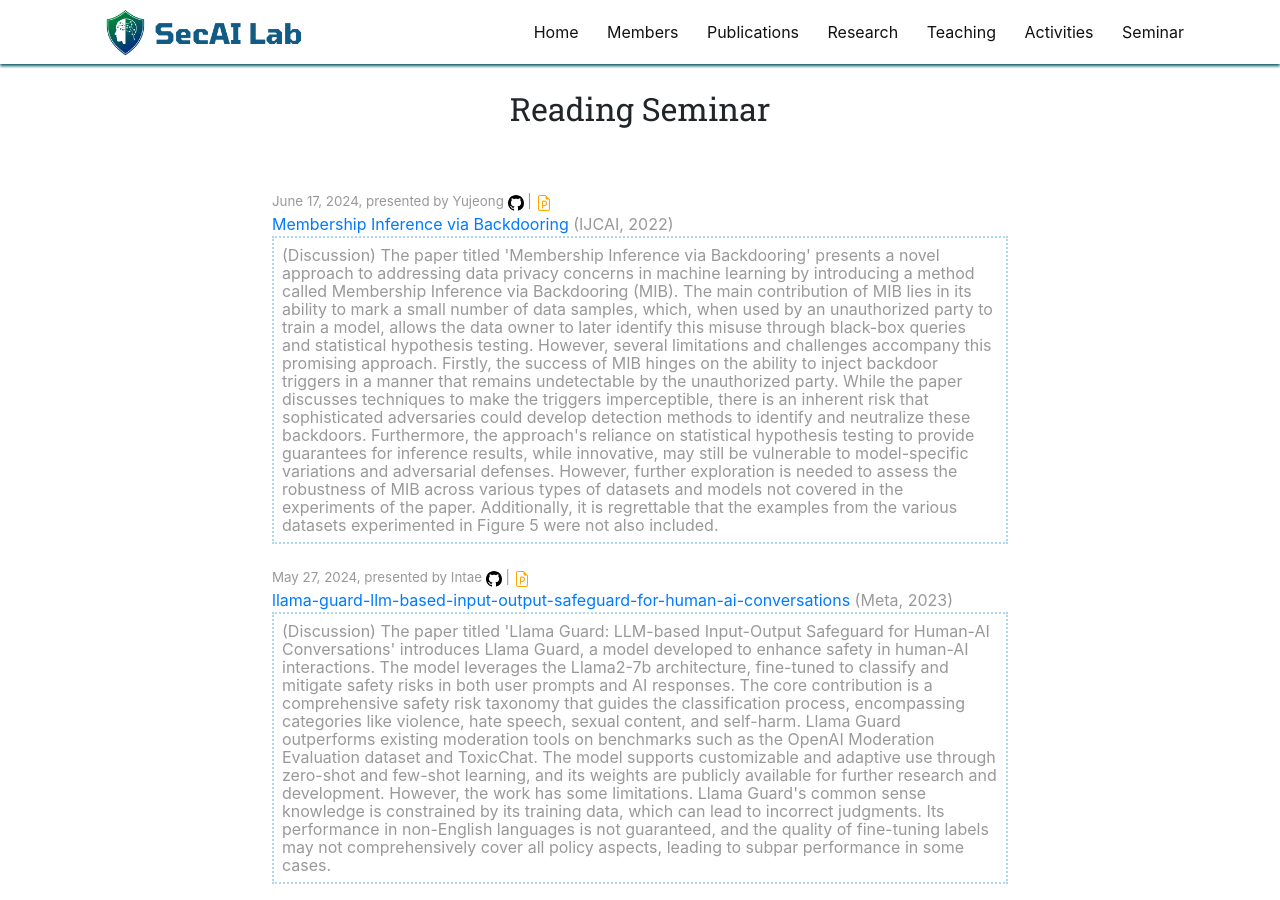
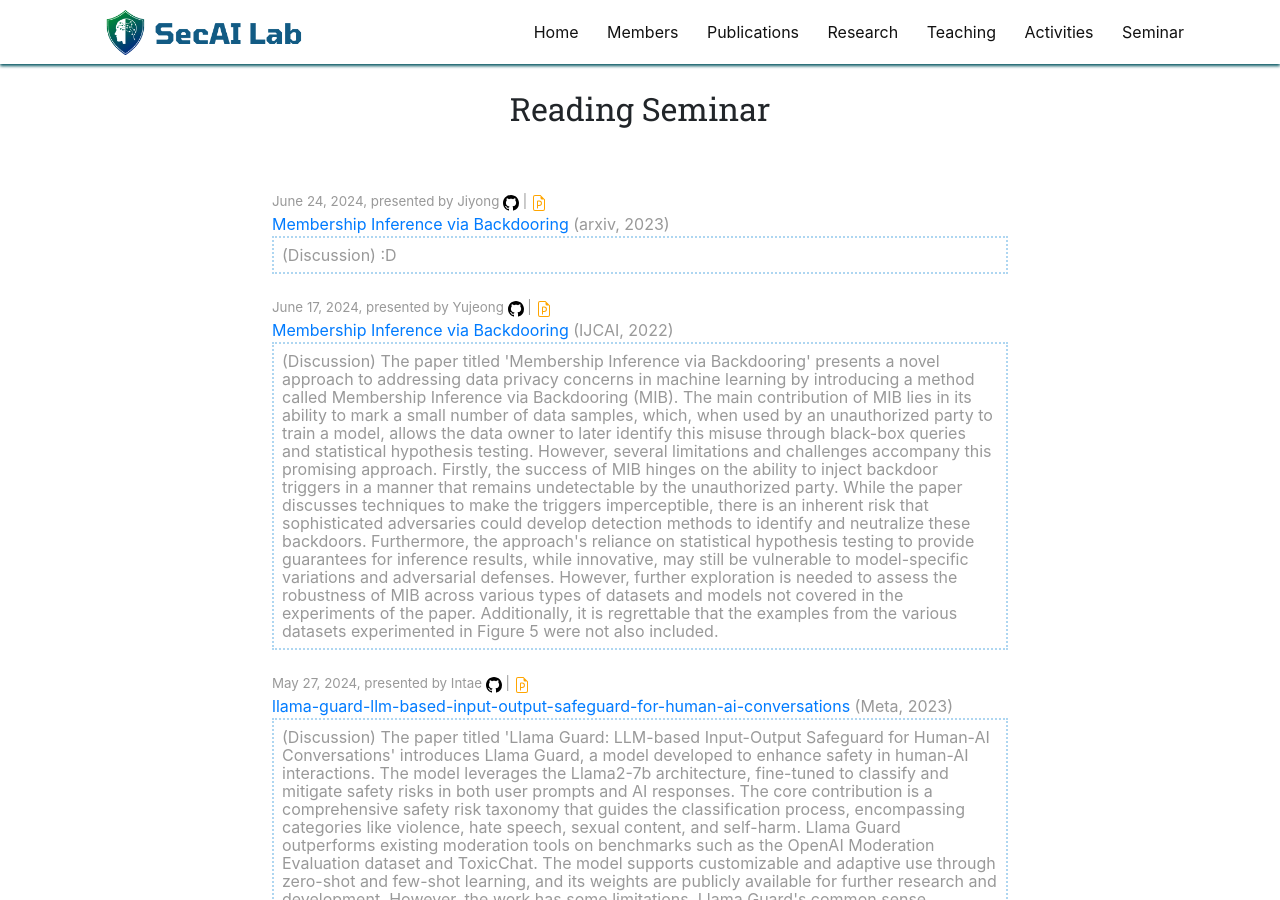
Before and after one commit to SecAI-Lab/secai-lab.github.io, a Jekyll site: the page built from pages/seminar.md, in a window 1280 px wide and 900 px high. Built offline with Jekyll 4.4.1, drawn with Linux system fonts in a browser that asks for light colours; nearby versions of some CDN libraries.

Commit message:
new entry

```diff
--- a/_data/readings.yml
+++ b/_data/readings.yml
@@ -1,3 +1,13 @@
+- title: "Membership Inference via Backdooring"
+  link: "https://arxiv.org/abs/2307.15043"
+  ppt_link: "https://secai.skku.edu/assets/paper-presentation/jiyong_UniversalandTransferable_arxiv2023.pdf"
+  code_link: "https://github.com/llm-attacks/llm-attacks"
+  presenter: Jiyong
+  conference: arxiv
+  date: 2024.06.24
+  pub_year: 2023
+  discussion: "(Discussion) :D"
+
 - title: "Membership Inference via Backdooring"
   link: "https://www.ijcai.org/proceedings/2022/0532.pdf"
   ppt_link: "https://docs.google.com/presentation/d/1jwipRPV6XKZBzVBntrMpTLbh6GcH_0SlkN70jBY0r5U/edit#slide=id.p1"
```
Also changed, not shown: 1 other file.
